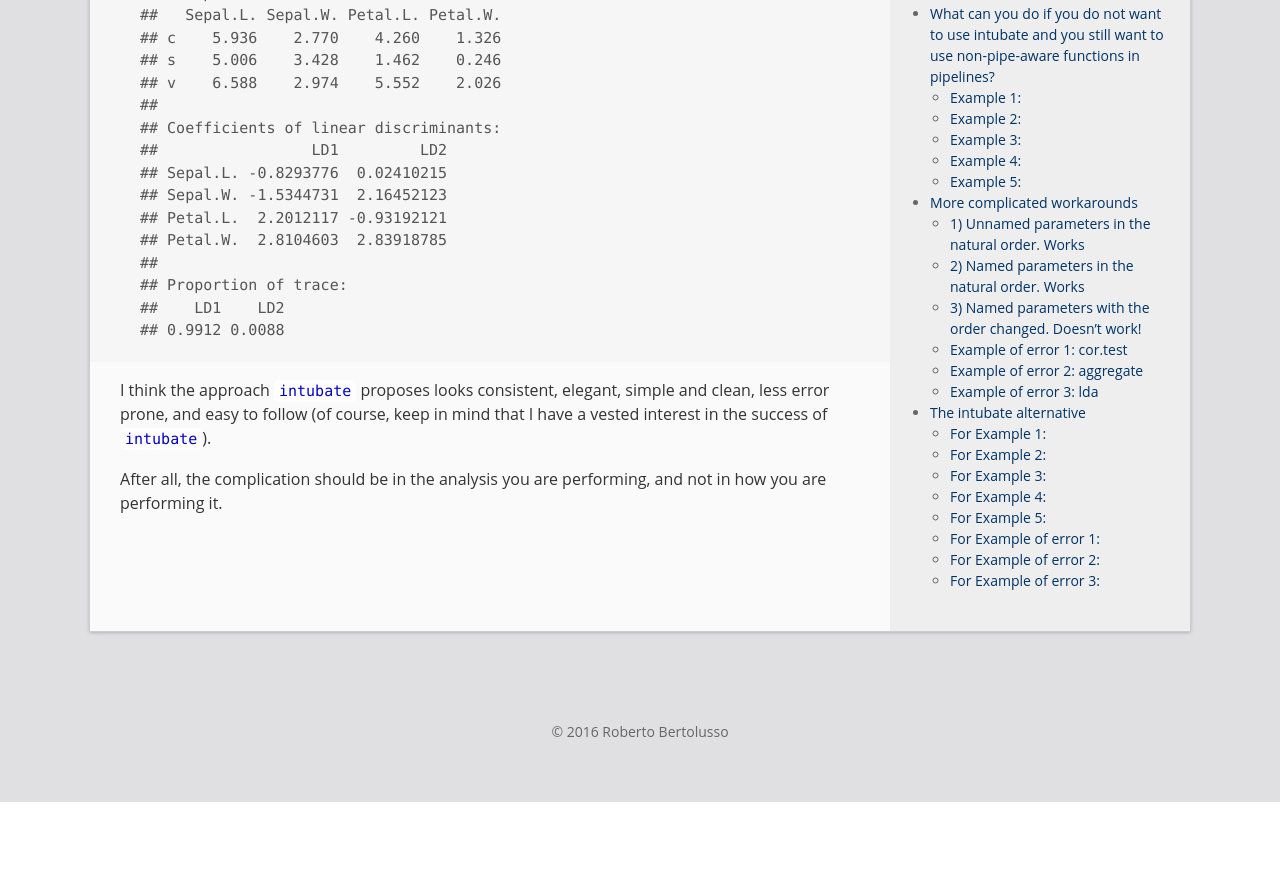
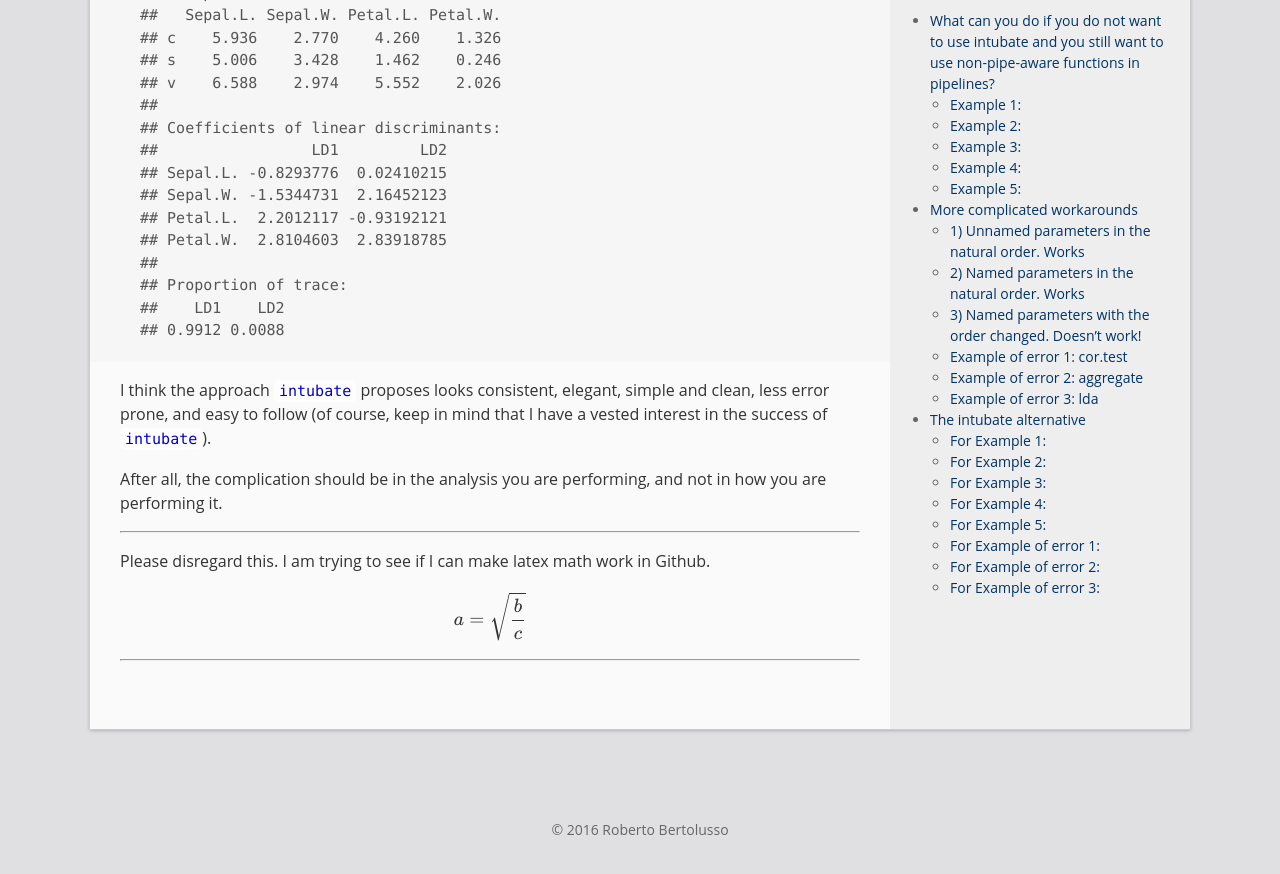
Before and after one commit to rbertolusso/rbertolusso.github.io, a Jekyll site: the page built from _posts/2016-10-24-stat-functions-in-pipelines-without-intubate.md, in a window 1280 px wide and 900 px high, scrolled down 18963 px. Shown: the top 874 px of the window. Built offline with Jekyll 4.4.1, drawn with Linux system fonts in a browser that asks for light colours; formulas are drawn with MathJax 3; comment, search, counter and statistics services are not loaded.

Commit message:
Struggling with math...

````diff
--- a/_layouts/post.html
+++ b/_layouts/post.html
@@ -8,7 +8,9 @@ layout: default
     <p class="post-meta">{{ page.date | date: "%b %-d, %Y" }}{% if page.author %} • {{ page.author }}{% endif %}{% if page.meta %} • {{ page.meta }}{% endif %}</p>
   </header>
 
+    {% if page.use_math %}
       {% include mathjax_support %}
+    {% endif %}
 
   <article class="post-content">
     {{ content }}
--- a/_posts/2016-10-24-stat-functions-in-pipelines-without-intubate.md
+++ b/_posts/2016-10-24-stat-functions-in-pipelines-without-intubate.md
@@ -5,6 +5,7 @@ author: "Roberto Bertolusso"
 categories: [intubate, r-project]
 tags: [intubate, magrittr, data science]
 date: "2016-10-24"
+use_math : true
 ---
 
 
@@ -875,3 +876,10 @@ success of `intubate`).
 After all, the complication should be in
 the analysis you are performing,
 and not in how you are performing it.
+
+<hr />
+Please disregard this. I am trying to see if I can make latex math work in Github.
+\[
+a = \sqrt{\frac{b}{c}}
+\]
+<hr />
--- a/_source/2016-10-23-intubate-and-stat-functions-in-pipelines.Rmd
+++ b/_source/2016-10-23-intubate-and-stat-functions-in-pipelines.Rmd
@@ -5,7 +5,6 @@ author: "Roberto Bertolusso"
 categories: [intubate, r-project]
 tags: [intubate, magrittr, data science]
 date: "2016-10-23"
-use_math : true
 ---
 
 ```{r setup, include=FALSE}
````
Also changed, not shown: _posts/2016-10-23-intubate-and-stat-functions-in-pipelines.md (+0 -1 lines), _source/2016-10-24-stat-functions-in-pipelines-without-intubate.Rmd (+8 -0 lines).
